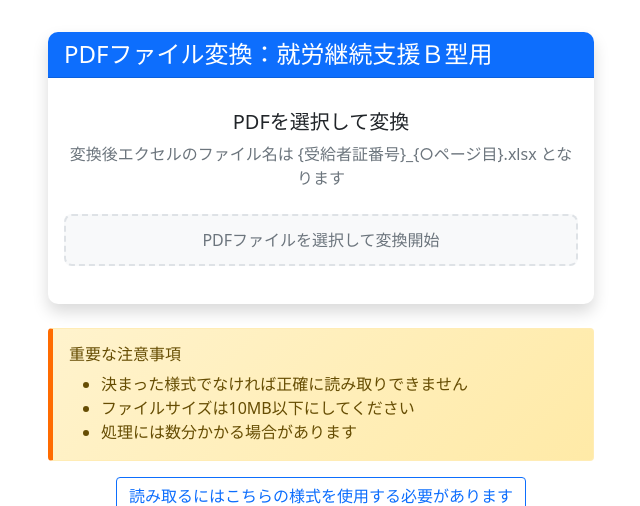
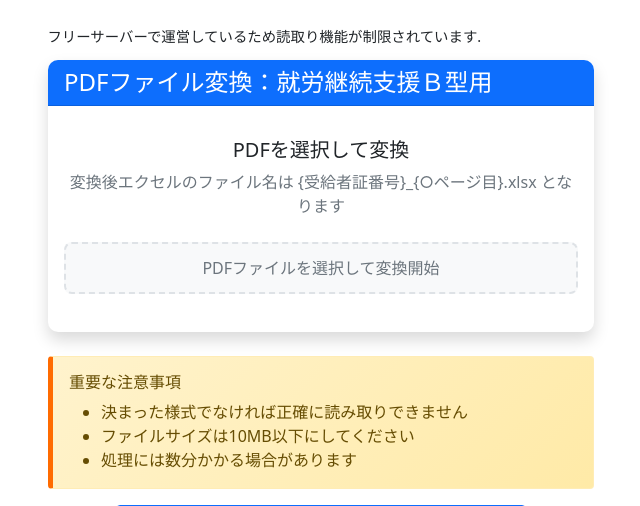
Before and after one commit to kei-a11y/b_ocr, a Django app: page / in a window 1280 px wide. Shown: the part 56-562 px from the top of the page, without its empty margins (319-959 px from the left). Run offline with Django 5.2, Linux system fonts and the light colour scheme; some libraries are stand-ins or nearby versions.

Commit message:
Update upload.html

```diff
--- a/ocr/templates/B_ocr/upload.html
+++ b/ocr/templates/B_ocr/upload.html
@@ -18,6 +18,7 @@
         <div class="alert alert-warning border-warning shadow-sm" style="border-left: 5px solid #ff6b00;">
         <div class="row align-items-center g-0">
             <div class="col">
+                <p class="mb-1">フリーサーバーで運営しているため読取り機能が制限されています.</p>
                 <!-- <p class="mb-0">高機能サーバーへの移設のため、<strong>寄付をお願いしております</strong>.</p> -->
             </div>
             <!-- <div class="col-md-auto text-center">
```
